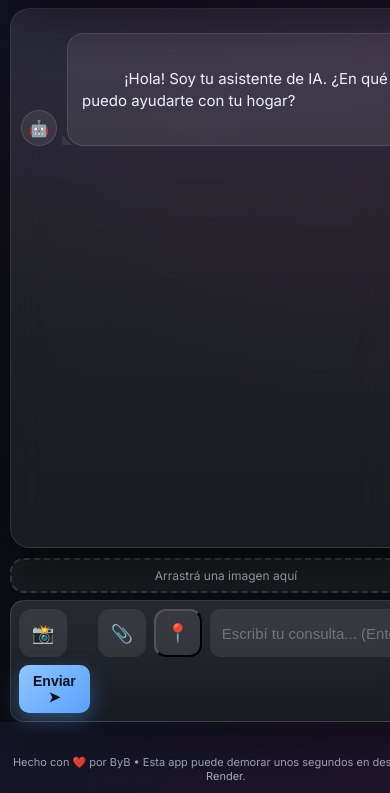
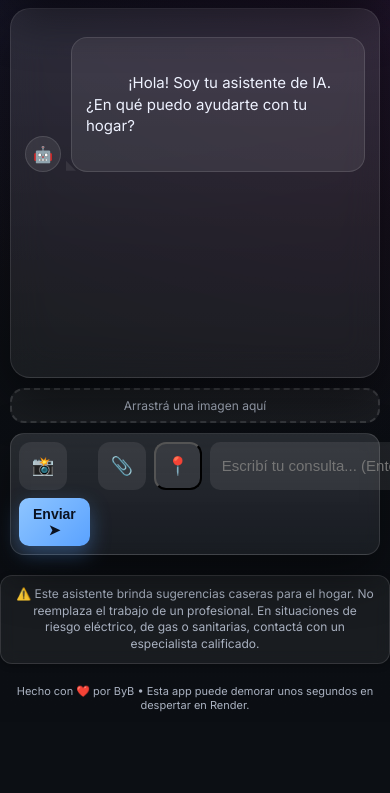
Before and after one commit to Maxibaroni/bot-de-ia, a website: page public/index.html in a window 390 px wide. Shown: the part 122-915 px from the top of the page. After the commit the page ends 844 px from the top, so only its background shows below. Drawn offline with Linux system fonts and the light colour scheme; no server answers.

Commit message:
fix: mejorar estilo mobile con 100dvh y flex

```diff
--- a/public/index.html
+++ b/public/index.html
@@ -13,7 +13,7 @@
   <!-- Manifest PWA (si lo usás) -->
   <link rel="manifest" href="/manifest.json" />
 <link rel="icon" type="image/png" sizes="32x32" href="/icons/icon-192.jpeg" />
-<link rel="apple-touch-icon" href="/icons/icon-512.png" />
+<link rel="apple-touch-icon" href="/icons/icon-192.jpeg" />
 
   <!-- CSS con anti-caché -->
   <link rel="stylesheet" href="/style.css?v=14" />
@@ -82,7 +82,11 @@
       <button id="send-button" class="send-btn" title="Enviar">Enviar ➤</button>
     </div>
   </div>
-
+  <div class="disclaimer">
+  ⚠️ Este asistente brinda sugerencias caseras para el hogar.
+  No reemplaza el trabajo de un profesional.
+  En situaciones de riesgo eléctrico, de gas o sanitarias, contactá con un especialista calificado.
+</div>
   <footer class="footer">
     Hecho con ❤️ por ByB • Esta app puede demorar unos segundos en despertar en Render.
   </footer>
--- a/public/style.css
+++ b/public/style.css
@@ -1,6 +1,7 @@
-/* ====== Base & Variables ====== */
+/* ========== Variables & Base ========== */
 * { box-sizing: border-box; }
 html, body { height: 100%; margin: 0; }
+
 :root{
   --bg: #0c0f14;
   --bg-accent: radial-gradient(1200px 800px at 10% -10%, #1a3b7a30, transparent 60%),
@@ -9,10 +10,9 @@ html, body { height: 100%; margin: 0; }
   --surface: rgba(255,255,255,.06);
   --surface-2: rgba(255,255,255,.08);
   --text: #eef2ff;
-  --muted: #aab2c5;
+  --muted: #aab2c1;
   --primary: #5aa2ff;
   --primary-2: #8ec5ff;
-  --success: #2ecc71;
   --danger: #ff5c5c;
   --bubble-user: linear-gradient(135deg, #4e8fff, #2d7cff);
   --bubble-bot: rgba(255,255,255,.08);
@@ -25,7 +25,7 @@ html[data-theme="light"]{
   --bg-accent: radial-gradient(1200px 800px at 10% -10%, #d6e7ff80, transparent 60%),
                radial-gradient(1200px 800px at 110% 10%, #ffd6f580, transparent 60%),
                linear-gradient(180deg, #f6f7fb, #eff2f9);
-  --surface: rgba(255,255,255,.65);
+  --surface: rgba(0,0,0,.04);
   --surface-2: rgba(255,255,255,.85);
   --text: #12131a;
   --muted: #6b7280;
@@ -38,26 +38,32 @@ html[data-theme="light"]{
 body{
   font-family: Inter, system-ui, -apple-system, Segoe UI, Roboto, Arial, sans-serif;
   color: var(--text);
-  min-height: 100%;
   background: var(--bg);
   background-image: var(--bg-accent);
   background-attachment: fixed;
-  display: grid;
-  grid-template-rows: 1fr auto;
+  /* ✅ Evita doble scroll y cortes en mobile */
+  min-height: 100dvh;
+  overflow: hidden;
+  display: flex;
+  flex-direction: column;
 }
 
-/* ====== Shell ====== */
+/* ========== Layout ========== */
 .chat-container{
   width: min(980px, 100%);
-  margin: 18px auto;
+  margin: 12px auto;
   padding: 0 14px;
-  display: grid;
-  grid-template-rows: auto 1fr auto auto auto;
-  gap: 14px;
+  /* ✅ Flex vertical para que .chat-messages crezca sin corte */
+  display: flex;
+  flex-direction: column;
+  /* toma toda la altura visible dinámica del dispositivo */
+  height: 100dvh;
+  gap: 12px;
 }
 
+/* Header “glass” */
 .chat-header{
-  position: sticky; top: 12px; z-index: 20;
+  position: sticky; top: 10px; z-index: 20;
   display: grid; grid-template-columns: 1fr auto auto; align-items: center; gap: 10px;
   padding: 14px 16px;
   border-radius: calc(var(--radius) + 4px);
@@ -77,7 +83,8 @@ body{
 }
 .theme-btn:hover, #health-check:hover{ transform: translateY(-1px); }
 
-/* ====== Mensajes ====== */
+/* ========== Mensajes ========== */
+/* ✅ Sin altura fija: crece con el espacio disponible */
 .chat-messages{
   border-radius: 20px;
   border: 1px solid rgba(255,255,255,.10);
@@ -85,8 +92,12 @@ body{
   backdrop-filter: blur(var(--blur));
   box-shadow: var(--shadow);
   padding: 16px 14px;
-  height: clamp(440px, 64vh, 72vh);
-  overflow: auto;
+
+  /* clave para que no se corte con teclado en móviles */
+  flex: 1 1 auto;           /* crece para ocupar el espacio libre */
+  min-height: 0;            /* permite que el contenedor colapse y haga scroll interno */
+  overflow-y: auto;
+  -webkit-overflow-scrolling: touch;
   scroll-behavior: smooth;
 }
 
@@ -124,7 +135,7 @@ body{
 }
 .msg.user .avatar{ order: 2; background: linear-gradient(135deg, #2d7cff, #6aa6ff); color: #fff; }
 
-/* “Colitas” suaves de burbuja */
+/* colitas */
 .msg.bot .bubble::after,
 .msg.user .bubble::after{
   content: ""; position: absolute; bottom: 0; width: 10px; height: 10px;
@@ -133,10 +144,7 @@ body{
 .msg.bot .bubble::after { left: -6px; background: var(--bubble-bot); filter: blur(.2px); }
 .msg.user .bubble::after{ right: -6px; background: #2d7cff; filter: blur(.2px); }
 
-/* Timestamps (si los agregás luego) */
-.timestamp{ display:block; font-size: 11px; color: var(--muted); margin-top: 4px; }
-
-/* Typing con puntitos */
+/* typing */
 .typing{
   color: var(--muted); font-size: 13px; padding: 0 6px;
 }
@@ -152,14 +160,14 @@ body{
   100% { content: " "; }
 }
 
-/* Error */
+/* error banner */
 .error-banner{
   background: #3b1f1f; color: #ffd6d6;
   border: 1px solid #5b2a2a; padding: 10px 12px;
   border-radius: 12px; box-shadow: var(--shadow);
 }
 
-/* Dropzone & Preview */
+/* ========== Dropzone & Preview ========== */
 .drop-zone{
   border: 2px dashed rgba(255,255,255,.14);
   background: var(--surface);
@@ -180,7 +188,7 @@ body{
   border-radius: 10px; padding: 6px 9px; cursor: pointer;
 }
 
-/* Composer */
+/* ========== Composer ========== */
 .chat-input{
   display: grid; grid-template-columns: auto auto 1fr auto;
   align-items: center; gap: 10px;
@@ -188,6 +196,8 @@ body{
   border: 1px solid rgba(255,255,255,.12);
   border-radius: 16px; padding: 10px; box-shadow: var(--shadow);
   backdrop-filter: blur(var(--blur));
+  /* ✅ que no se achique cuando sube el teclado */
+  flex-shrink: 0;
 }
 .icon-btn{
   width: 44px; height: 44px; display: grid; place-items: center;
@@ -213,20 +223,40 @@ body{
 .send-btn:hover{ transform: translateY(-1px); filter: brightness(1.03); }
 .send-btn:disabled{ opacity: .6; cursor: not-allowed; }
 
-/* Footer */
+/* ========== Footer & Disclaimer ========== */
 .footer{
   text-align: center; color: var(--muted); font-size: 12px;
   padding: 14px 10px;
 }
+.disclaimer {
+  font-size: 12px;
+  line-height: 1.4;
+  color: var(--muted);
+  background: var(--surface);
+  border: 1px solid rgba(255,255,255,.12);
+  border-radius: 12px;
+  padding: 10px 14px;
+  margin: 10px 0;
+  text-align: center;
+  backdrop-filter: blur(8px);
+  box-shadow: 0 2px 6px rgba(0,0,0,.25);
+}
+html[data-theme="light"] .disclaimer {
+  background: rgba(0,0,0,.05);
+  border: 1px solid rgba(0,0,0,.1);
+  color: #555;
+}
 
-/* Helpers */
+/* ========== Helpers ========== */
 .hidden{ display: none !important; }
 
-/* ====== MOBILE UX BOOST ====== */
+/* ========== Mobile UX & Safe Areas ========== */
 :root { --tap: 48px; --gap: 10px; }
-@supports (height: 100dvh) { body { min-height: 100dvh; } }
 @supports (padding: max(0px)) {
-  .chat-container { padding-bottom: max(16px, env(safe-area-inset-bottom)); }
+  .chat-container { padding-bottom: max(12px, env(safe-area-inset-bottom)); }
+}
+@supports (height: 100dvh) {
+  .chat-container { height: 100dvh; }
 }
 
 @media (max-width: 720px){
@@ -234,11 +264,6 @@ body{
   .chat-header{ grid-template-columns: 1fr auto; padding: 12px; border-radius: 14px; }
   .chat-header h1{ font-size: 18px; }
   .chat-header p{ font-size: 12px; }
-  .chat-messages{
-    min-height: 52vh;
-    max-height: calc(100dvh - 260px);
-    padding: 12px 10px;
-  }
   .msg .bubble{ max-width: 90%; font-size: 15px; line-height: 1.45; }
   .drop-zone{ font-size: 12px; padding: 8px; }
   .preview img{ max-height: 60px; max-width: 120px; }
```
Also changed, not shown: public/sw.js (added, +7 -0 lines), public/icons/icon-192.jpeg (added), public/manifest.json.
